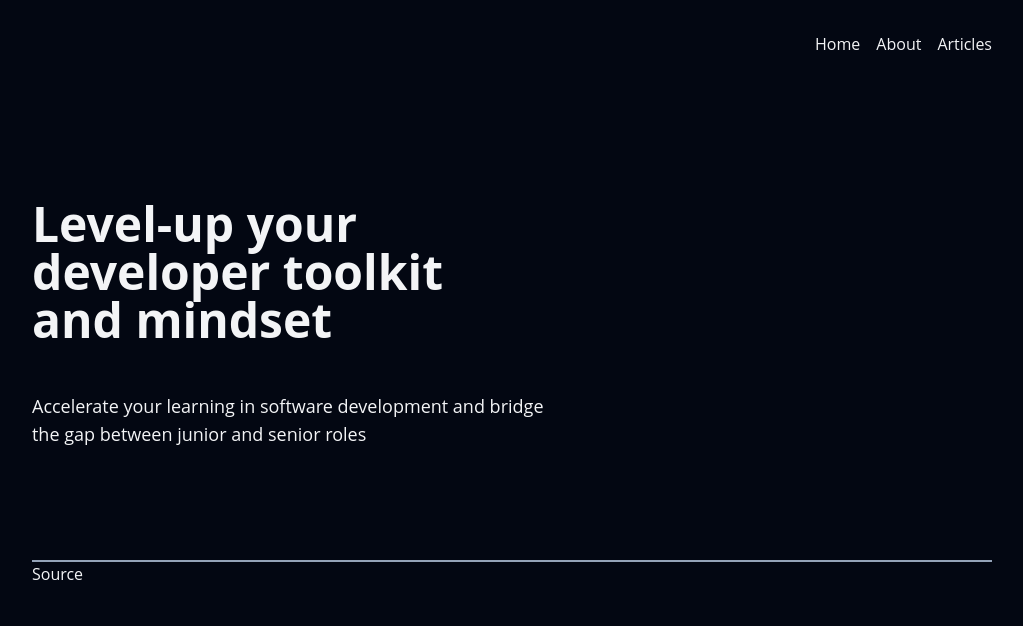
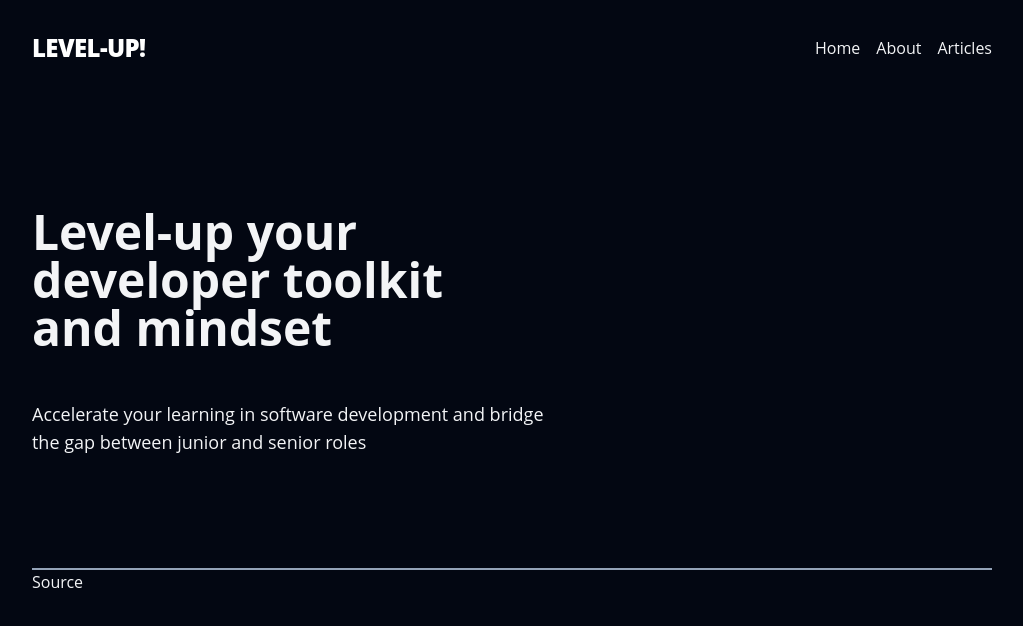
Before and after one commit to ellsphillips/level-up, a Next.js app: page / in a window 1280 px wide. Shown: the top 626 px of the page, without its empty margins (128-1151 px from the left). Built offline with nearby package versions, Linux system fonts and the light colour scheme.

Commit message:
Feature: interim logo

```diff
--- /dev/null
+++ b/components/Logo.tsx
@@ -0,0 +1,9 @@
+const Logo = () => {
+    return (
+        <span className='text-2xl font-black tracking-tight text-white uppercase'>
+            LEVEL-UP!
+        </span>
+    );
+};
+
+export default Logo;
--- a/components/theme/Nav.tsx
+++ b/components/theme/Nav.tsx
@@ -1,15 +1,19 @@
-import Link from 'next/link'
+import Link from 'next/link';
+import Logo from '../Logo';
 
 const Nav = () => {
     return (
-        <header>
-            <nav className='pb-8 flex space-x-4 justify-end'>
-                <Link href="/">Home</Link>
-                <Link href="/about">About</Link>
-                <Link href="/articles">Articles</Link>
+        <header className='flex items-center justify-between pb-8'>
+            <Link as='/' href='/'>
+                <Logo />
+            </Link>
+            <nav className='flex justify-end space-x-4'>
+                <Link href='/'>Home</Link>
+                <Link href='/about'>About</Link>
+                <Link href='/articles'>Articles</Link>
             </nav>
         </header>
-    )
-}
+    );
+};
 
-export default Nav
+export default Nav;
```
